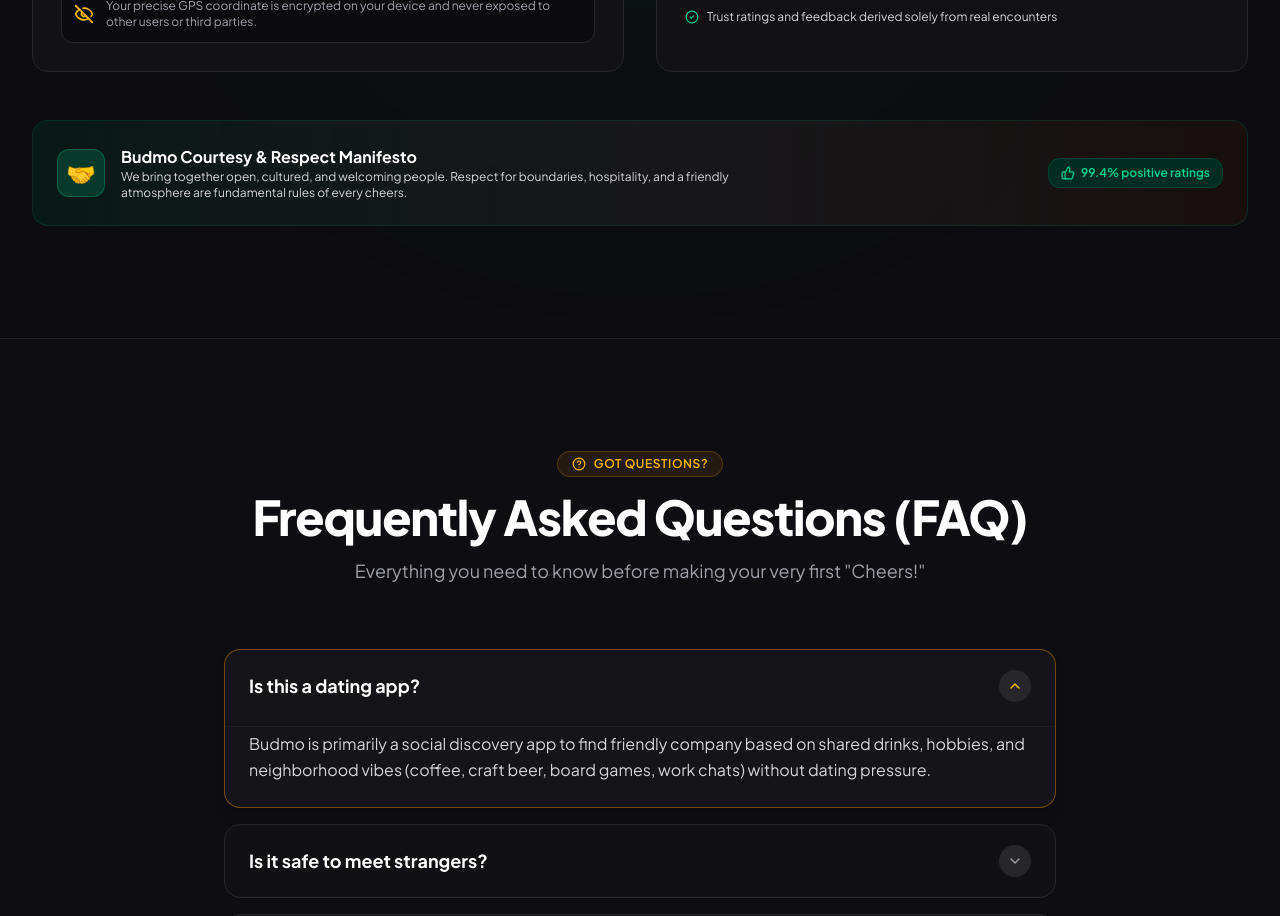
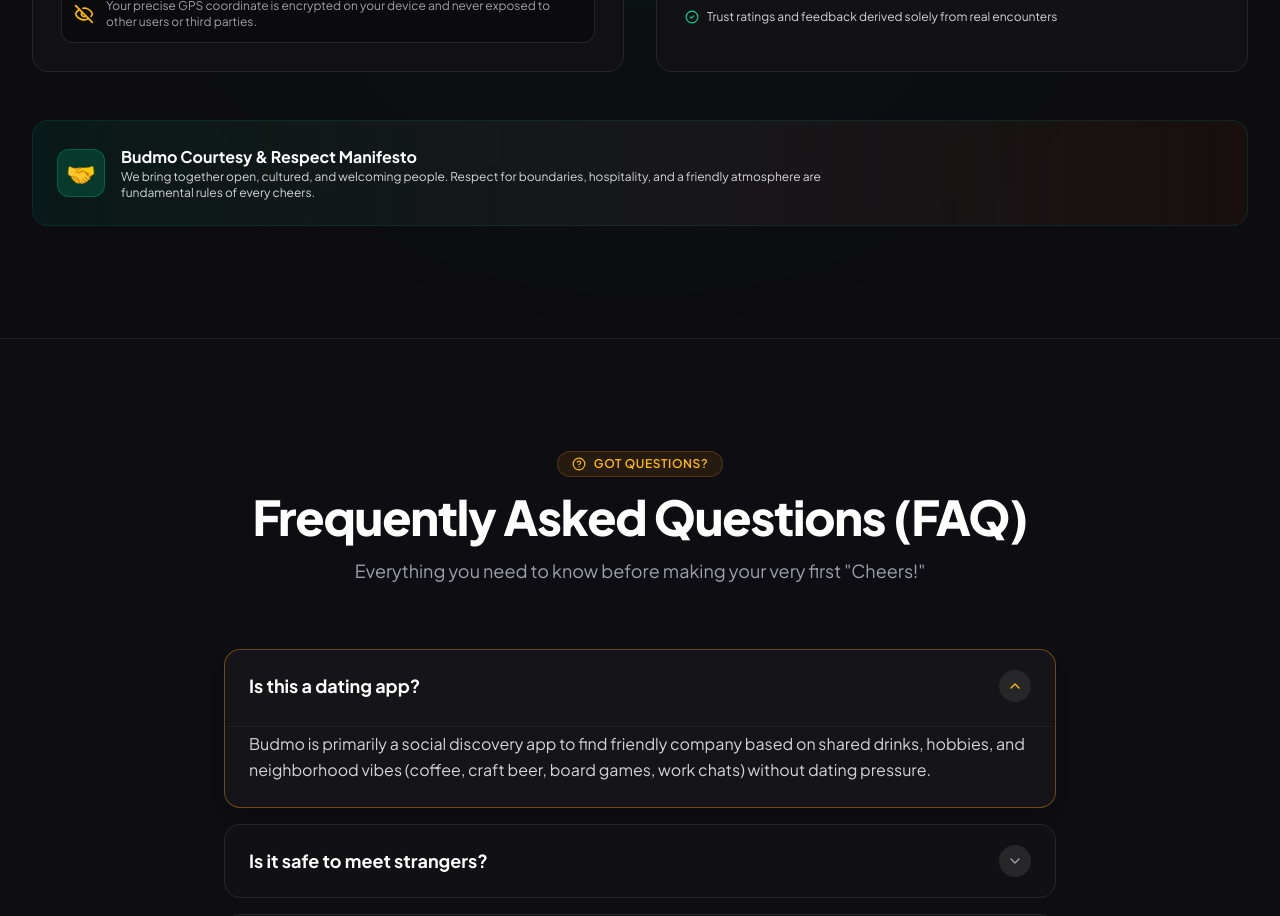
Before and after one commit to tepasha/CheersLanding, a React (Vite) app: page / in a window 1280 px wide. Shown: the part 4420-5336 px from the top of the page. Built offline with nearby package versions, Linux system fonts and the light colour scheme; no server answers; a web font is replaced by a local one.

Commit message:
refactor(SafetySection): simplify community banner layout
Removed unused imports and flattened the community code banner component structure for improved readability.

```diff
--- a/src/components/SafetySection.tsx
+++ b/src/components/SafetySection.tsx
@@ -6,8 +6,7 @@
   AlertOctagon,
   CheckCircle2,
   EyeOff,
-  Building2,
-  ThumbsUp
+  Building2
 } from 'lucide-react';
 import { useLanguage } from '../context/LanguageContext';
 
@@ -159,8 +158,7 @@
         </div>
 
         {/* Community Code Banner */}
-        <div className="p-6 rounded-2xl bg-gradient-to-r from-emerald-950/40 via-zinc-900 to-amber-950/20 border border-emerald-800/30 flex flex-col md:flex-row items-center justify-between gap-6">
-          <div className="flex items-center gap-4">
+        <div className="p-6 rounded-2xl bg-gradient-to-r from-emerald-950/40 via-zinc-900 to-amber-950/20 border border-emerald-800/30 flex items-center gap-4">
           <div className="w-12 h-12 rounded-xl bg-emerald-500/20 border border-emerald-500/30 flex items-center justify-center text-2xl shrink-0">
             🤝
           </div>
@@ -168,7 +166,7 @@
             <h4 className="text-base font-bold text-white font-display">
               {language === 'uk' ? 'Маніфест взаємоповаги «Будьмо!»' : 'Budmo Courtesy & Respect Manifesto'}
             </h4>
-              <p className="text-xs text-zinc-300 max-w-2xl">
+            <p className="text-xs text-zinc-300 max-w-3xl">
               {language === 'uk'
                 ? 'Ми обʼєднуємо відкритих, культурних та привітних людей. Повага до особистих кордонів, гостинність і дружня атмосфера — фундаментальні правила кожного тосту.'
                 : 'We bring together open, cultured, and welcoming people. Respect for boundaries, hospitality, and a friendly atmosphere are fundamental rules of every cheers.'}
@@ -176,14 +174,6 @@
           </div>
         </div>
 
-          <div className="flex items-center gap-2 shrink-0">
-            <span className="text-xs font-semibold text-emerald-400 bg-emerald-950 px-3 py-1.5 rounded-xl border border-emerald-800/50 flex items-center gap-1.5">
-              <ThumbsUp className="w-3.5 h-3.5" />
-              <span>{language === 'uk' ? '99.4% позитивних відгуків' : '99.4% positive ratings'}</span>
-            </span>
-          </div>
-        </div>
-
       </div>
     </section>
   );
```
Lines whose indentation alone changed are shown as unchanged.
